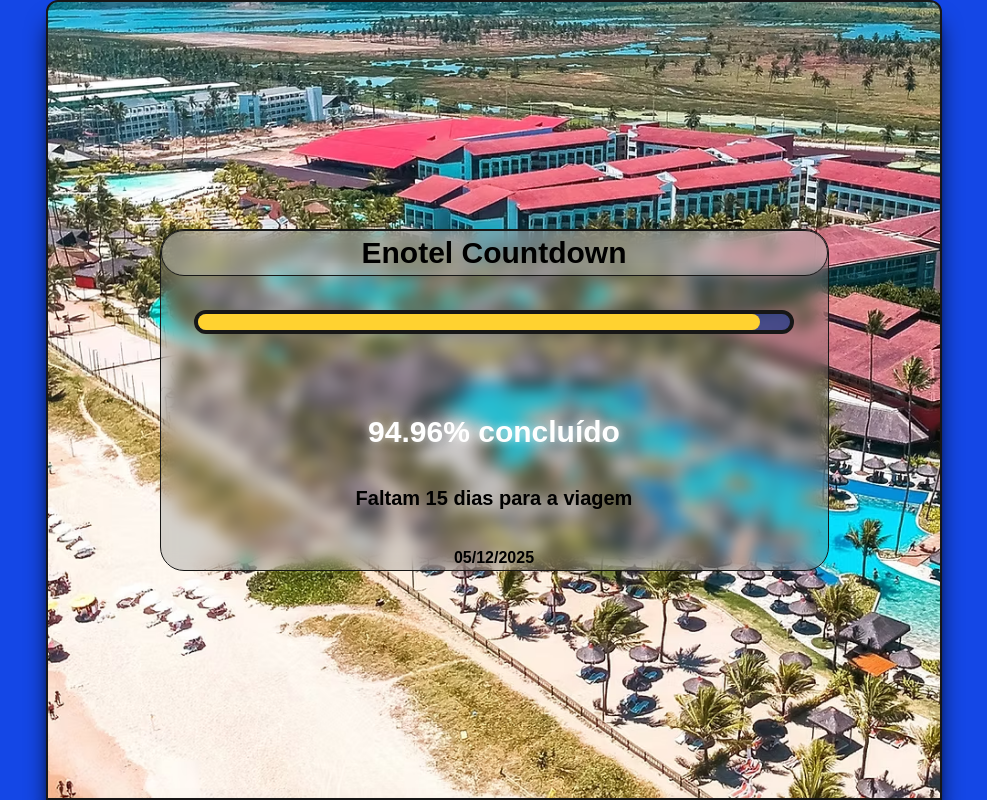
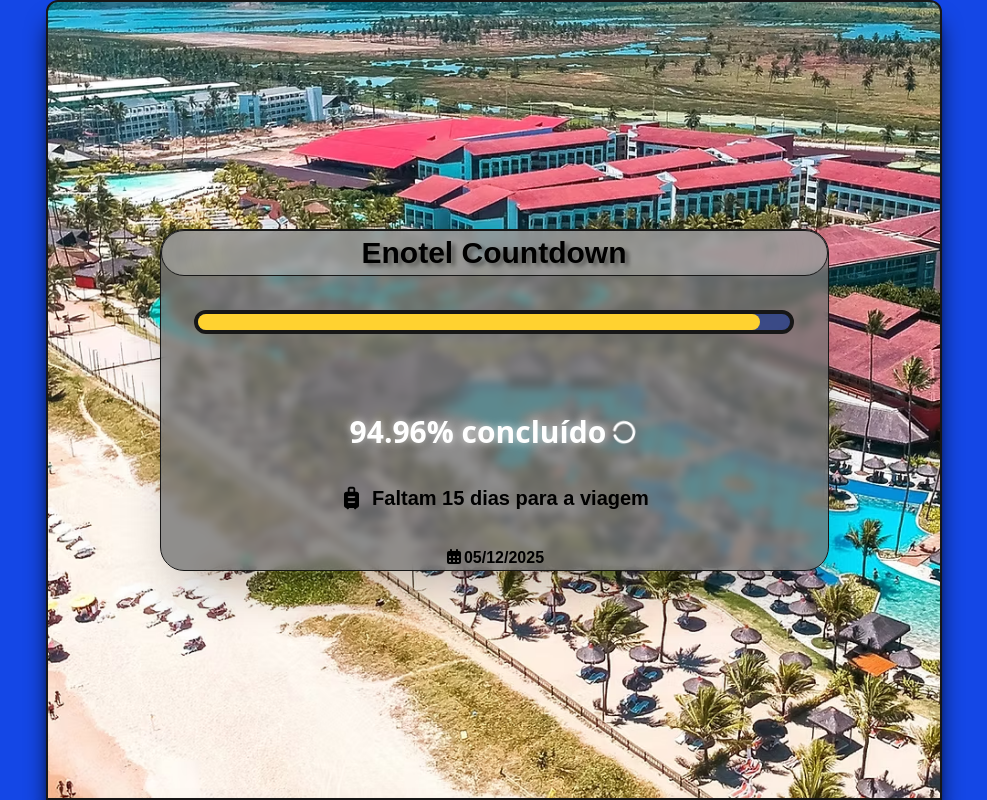
Before and after one commit to pedroguedes9/projeto-enotel2, a Next.js app: page / in a window 1280 px wide. Shown: the whole page, without its empty margins (146-1133 px from the left). Built offline with nearby package versions, Linux system fonts and the light colour scheme.

Commit message:
finalmente terminei o contador

```diff
--- a/src/app/globals.css
+++ b/src/app/globals.css
@@ -1,4 +1,5 @@
 @import "tailwindcss";
+@import url('https://fonts.googleapis.com/css2?family=Bai+Jamjuree:ital,wght@0,200;0,300;0,400;0,500;0,600;0,700;1,200;1,300;1,400;1,500;1,600;1,700&family=Inter:ital,opsz,wght@0,14..32,100..900;1,14..32,100..900&family=Passion+One:wght@400;700;900&family=Sriracha&display=swap');
 
 :root {
   --background: #ffffff;
@@ -11,6 +12,9 @@
   --font-sans: var(--font-geist-sans);
   --font-mono: var(--font-geist-mono);
   --text-shadow-xl: 0px 0px 8px rgb(255,255,255,0.8);
+  --text-shadow-title: 4px 3px 4px rgba(0, 0, 0, 0.425);
+  --font-mono: ui-monospace, SFMono-Regular, Menlo, Monaco, Consolas, "Liberation Mono", "Courier New", monospace;
+  --font-sans: ui-sans-serif, system-ui, sans-serif, "Apple Color Emoji", "Segoe UI Emoji", "Segoe UI Symbol", "Noto Color Emoji";
 }
 
 @media (prefers-color-scheme: dark) {
--- a/src/app/page.tsx
+++ b/src/app/page.tsx
@@ -1,5 +1,6 @@
 import Counter from "@/component/Counter";
 import Days from "@/component/Days";
+
 export default function Home() {
   return (
     <div className="snap-y snap-mandatory h-screen overflow-y-scroll bg-blue-700 ">
--- a/src/component/Counter.tsx
+++ b/src/component/Counter.tsx
@@ -1,4 +1,8 @@
 "use client"
+import { FontAwesomeIcon } from '@fortawesome/react-fontawesome'
+import { faCalendarDays } from "@fortawesome/free-solid-svg-icons"
+import { faSuitcaseRolling } from '@fortawesome/free-solid-svg-icons'
+import { faCircleNotch } from '@fortawesome/free-solid-svg-icons'
 
 import { useEffect, useState } from "react"
 
@@ -29,24 +33,39 @@ const Counter = () => {
     )). toFixed(2)
 
     return (
-        <div className="h-[43%] w-9/12 bg-neutral-500/30 rounded-3xl backdrop-blur-sm border flex flex-col items-center gap-[10%] "  >
+        <div className="h-[43%] w-9/12 bg-neutral-500/80 rounded-3xl backdrop-blur-xs border flex flex-col items-center gap-[10%] shadow-2xl"  >
             <div className=" w-full h-15 bg-neutral-200/30 backdrop-blur-3xl border rounded-3xl self-start flex justify-center items-center   ">
-                <h1 className="text-3xl font-bold text-black">Enotel Countdown</h1>
+                <h1 className="text-3xl font-bold text-black text-shadow-title">Enotel Countdown</h1>
             </div>
             <div className="w-full flex flex-col items-center gap-20">
                 <div className="w-[90%] h-[3vh] bg-blue-900/70 rounded-4xl border-4" >
                     <div className=" h-full bg-amber-300 rounded-4xl" style={{width: `${pctCountdown}%`}} ></div>
                 </div>
-                <p className="text-white text-shadow-xl font-semibold text-3xl ">{pctCountdown}% concluído</p>
+                <p className="text-white text-shadow-xl font-semibold text-3xl font-sans">{pctCountdown}% concluído<FontAwesomeIcon icon={faCircleNotch} spin size='xs' className='ml-1'/></p>
             </div>
 
 
             <p className="text-black font-semibold text-xl">
-                {daysLeft === 1 && `Falta ${daysLeft} dia para a viagem\u{1F389}`}
-                {daysLeft === 0 && `A viagem chegou!!\u{1F389}`}
-                {daysLeft > 1 && `Faltam ${daysLeft} dias para a viagem`}
+                {daysLeft === 1 && (
+                    <>
+                        <FontAwesomeIcon icon={faSuitcaseRolling} />
+                        A viagem chegou!! 🎉
+                    </>
+                )}
+                {daysLeft === 0 && (
+                    <>
+                        <FontAwesomeIcon icon={faSuitcaseRolling} />
+                        Falta 1 dia para a viagem 🎉
+                    </>
+                )}
+                {daysLeft > 1 && (
+                    <>
+                        <FontAwesomeIcon icon={faSuitcaseRolling} className="mr-2" />
+                        Faltam {daysLeft} dias para a viagem
+                    </>
+                )}
                 </p>
-            <p className=" text-black mt-auto font-semibold">05/12/2025</p>
+            <p className=" text-black mt-auto font-semibold"><FontAwesomeIcon icon={faCalendarDays} />05/12/2025</p>
         </div>
     )
 
```
Also changed, not shown: package.json (+8 -5 lines), 1 other file (tests, documents, lock files or other folders).
